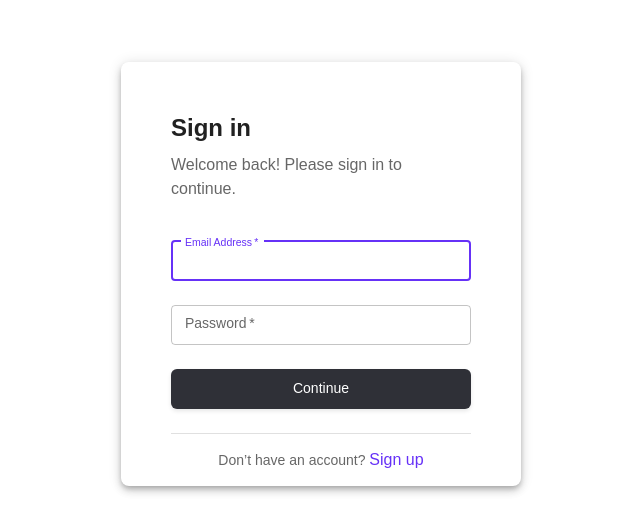
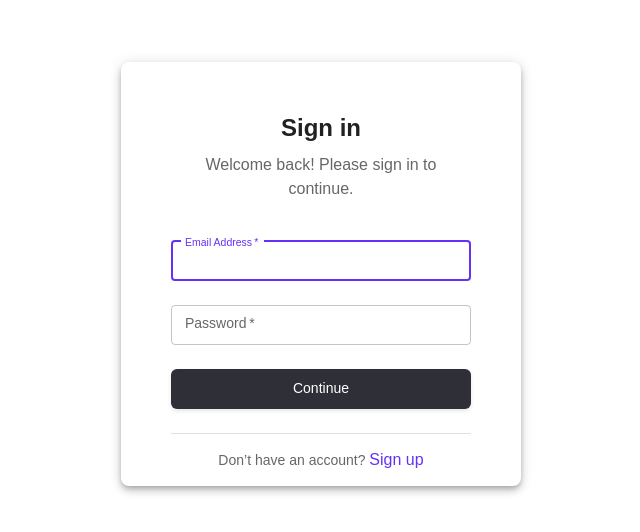
Before and after one commit to hafizab63861462/Next.js-Boilerplate, a Next.js app: page /en/login in a window 1280 px wide. Shown: the part 126-658 px from the top of the page, without its empty margins (319-959 px from the left). Built offline with nearby package versions, Linux system fonts and the light colour scheme; no server answers; what @mui/material-nextjs would draw is missing.

Commit message:
login component styling update

```diff
--- a/src/app/[lang]/(auth)/login/page.tsx
+++ b/src/app/[lang]/(auth)/login/page.tsx
@@ -18,7 +18,7 @@ export default function LoginPage() {
         flexDirection: "column",
         alignItems: "center",
         justifyContent: "center",
-        height: "100vh", // instead of minHeight
+        height: "100vh",
         backgroundColor: "background.paper",
         p: 2,
         boxSizing: "border-box",
@@ -34,14 +34,27 @@ export default function LoginPage() {
           margin: "auto",
         }}
       >
-        <Typography variant="h5" component="h1" fontWeight="bold" gutterBottom>
+        {/* Centered Headings */}
+        <Typography
+          variant="h5"
+          component="h1"
+          fontWeight="bold"
+          gutterBottom
+          align="center" // Centers the text
+        >
           Sign in
         </Typography>
 
-        <Typography variant="body1" color="text.secondary" sx={{ mb: 3 }}>
+        <Typography
+          variant="body1"
+          color="text.secondary"
+          sx={{ mb: 3 }}
+          align="center" // Centers the text
+        >
           Welcome back! Please sign in to continue.
         </Typography>
 
+        {/* Form Fields */}
         <TextField
           margin="normal"
           required
```
Also changed, not shown: src/app/[lang]/(auth)/signup/page.tsx (added).
